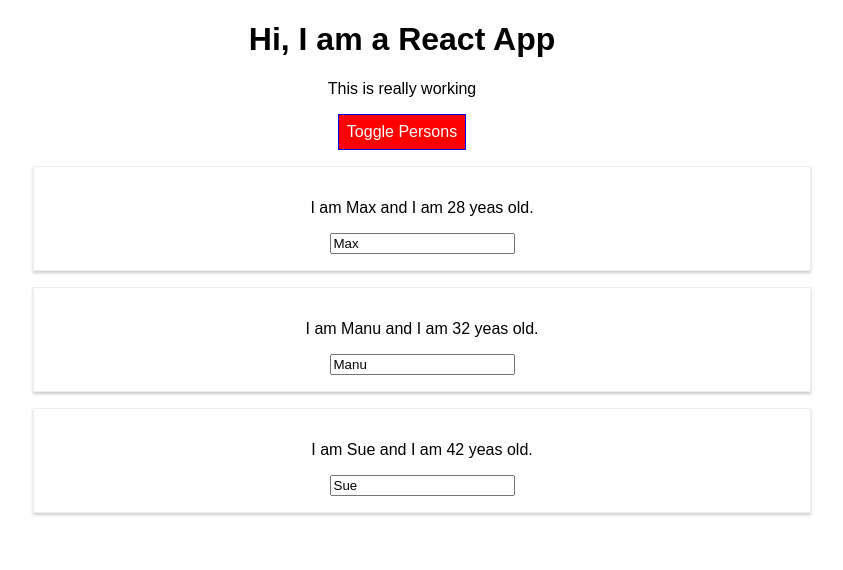
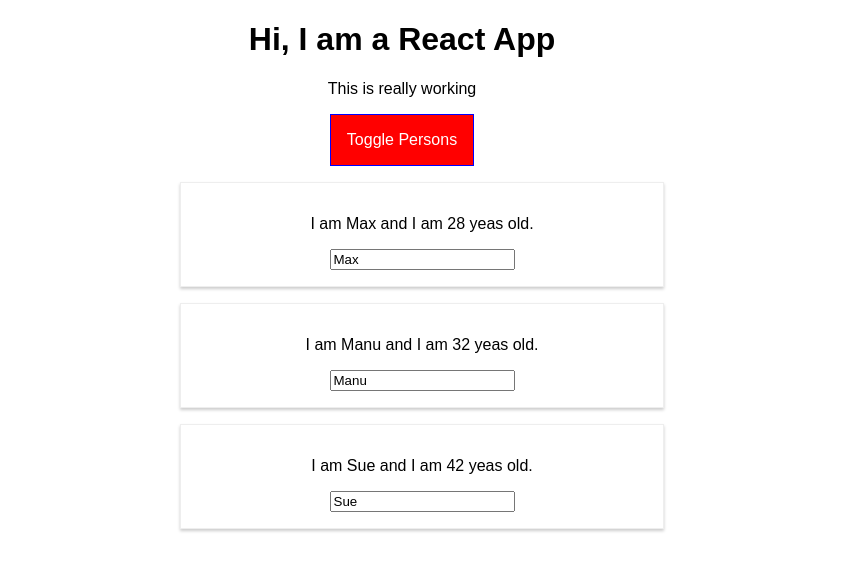
Before and after one commit to Matus-Dubrava/react, a React app in the folder tutorials/person-app/: page / in a window 1280 px wide. Both pictures are taken after a click on the button "Toggle Persons". Shown: the top 570 px of the page, without its empty margins (238-1081 px from the left). Built offline with nearby package versions, Linux system fonts and the light colour scheme.

Commit message:
added css modules and external styles

```diff
--- a/tutorials/person-app/config/webpack.config.dev.js
+++ b/tutorials/person-app/config/webpack.config.dev.js
@@ -164,6 +164,8 @@ module.exports = {
                 loader: require.resolve('css-loader'),
                 options: {
                   importLoaders: 1,
+                  modules: true,
+                  localIdentName: '[name]__[local]__[hash:base64:5]'
                 },
               },
               {
--- a/tutorials/person-app/config/webpack.config.prod.js
+++ b/tutorials/person-app/config/webpack.config.prod.js
@@ -181,6 +181,8 @@ module.exports = {
                       loader: require.resolve('css-loader'),
                       options: {
                         importLoaders: 1,
+                        modules: true,
+                        localIdentName: '[name]__[local]__[hash:base64:5]',
                         minimize: true,
                         sourceMap: shouldUseSourceMap,
                       },
--- a/tutorials/person-app/src/App.css
+++ b/tutorials/person-app/src/App.css
@@ -9,3 +9,28 @@
 .bold {
   font-weight: bold;
 }
+
+.btn {
+  border: 1px solid blue;
+  padding: 16px;
+  background-color: green;
+  font: inherit;
+  color: white;
+  cursor: pointer;
+  transition: .2s all ease-out;
+}
+
+.btn:hover {
+  background-color: lightgreen;
+  color: black;
+}
+
+.btn--red {
+  background-color: red;
+  color: white;
+}
+
+.btn--red:hover {
+  background-color: salmon;
+  color: black;
+}
--- a/tutorials/person-app/src/App.js
+++ b/tutorials/person-app/src/App.js
@@ -1,6 +1,5 @@
 import React, { Component } from 'react';
-import './App.css';
-import Radium from 'radium';
+import classes from './App.css';
 import PersonList from './components/PersonList/PersonList';
 
 class App extends Component {
@@ -37,22 +36,10 @@ class App extends Component {
   };
 
   render() {
-    const btnStyle = {
-      backgroundColor: 'green',
-      padding: '8px ',
-      font: 'inherit',
-      color: 'white',
-      border: '1px solid blue',
-      cursor: 'pointer',
-      ':hover': {
-        backgroundColor: 'lightgreen',
-        color: 'black'
-      }
-    };
-
     let persons = null;
 
     const headerClasses = [];
+    const btnClasses = [classes.btn];
 
     if (this.state.showPersons) {
       persons = (
@@ -61,29 +48,25 @@ class App extends Component {
             deletePersonHandler={this.deletePersonHandler}
             persons={this.state.persons} />);
 
-      btnStyle.backgroundColor = 'red';
-      btnStyle[':hover'] = {
-        color: 'black',
-        backgroundColor: 'salmon'
-      };
-    }
+        btnClasses.push(classes['btn--red']);
+      }
 
     if (this.state.persons.length < 3) {
-      headerClasses.push('red');
+      headerClasses.push(classes.red);
     }
 
     if (this.state.persons.length < 2) {
-      headerClasses.push('bold');
+      headerClasses.push(classes.bold);
     }
 
     return (
-      <div className="App">
+      <div className={classes.App}>
         <h1>Hi, I am a React App</h1>
         <p
           className={headerClasses.join(' ')} >
           This is really working</p>
         <button
-          style={btnStyle}
+          className={btnClasses.join(' ')}
           onClick={this.togglePersonsHandler}>Toggle Persons</button>
         {persons}
       </div>
@@ -91,4 +74,4 @@ class App extends Component {
   }
 }
 
-export default Radium(App);
+export default App;
--- a/tutorials/person-app/src/components/Person/Person.css
+++ b/tutorials/person-app/src/components/Person/Person.css
@@ -6,3 +6,9 @@
     padding: 16px;
     text-align: center;
 }
+
+@media all and (min-width: 500px) {
+    .Person {
+        width: 450px;
+    }
+}
--- a/tutorials/person-app/src/components/Person/Person.js
+++ b/tutorials/person-app/src/components/Person/Person.js
@@ -1,6 +1,5 @@
 import React, { Component } from 'react';
-import Radium from 'radium';
-import './Person.css';
+import classes from './Person.css';
 
 class Person extends Component {
 	state = {
@@ -14,7 +13,7 @@ class Person extends Component {
 
 	render() {
 		return (
-			<div className="Person">
+			<div className={classes.Person}>
 				<p
 					onClick={this.props.deletePersonHandler.bind(this, this.props.id)} >
 					I am {this.props.name} and I am {this.props.age} yeas old.
@@ -30,4 +29,4 @@ class Person extends Component {
 	}
 }
 
-export default Radium(Person);
+export default Person;
```
Also changed, not shown: 1 other file (tests, documents, lock files or other folders).
